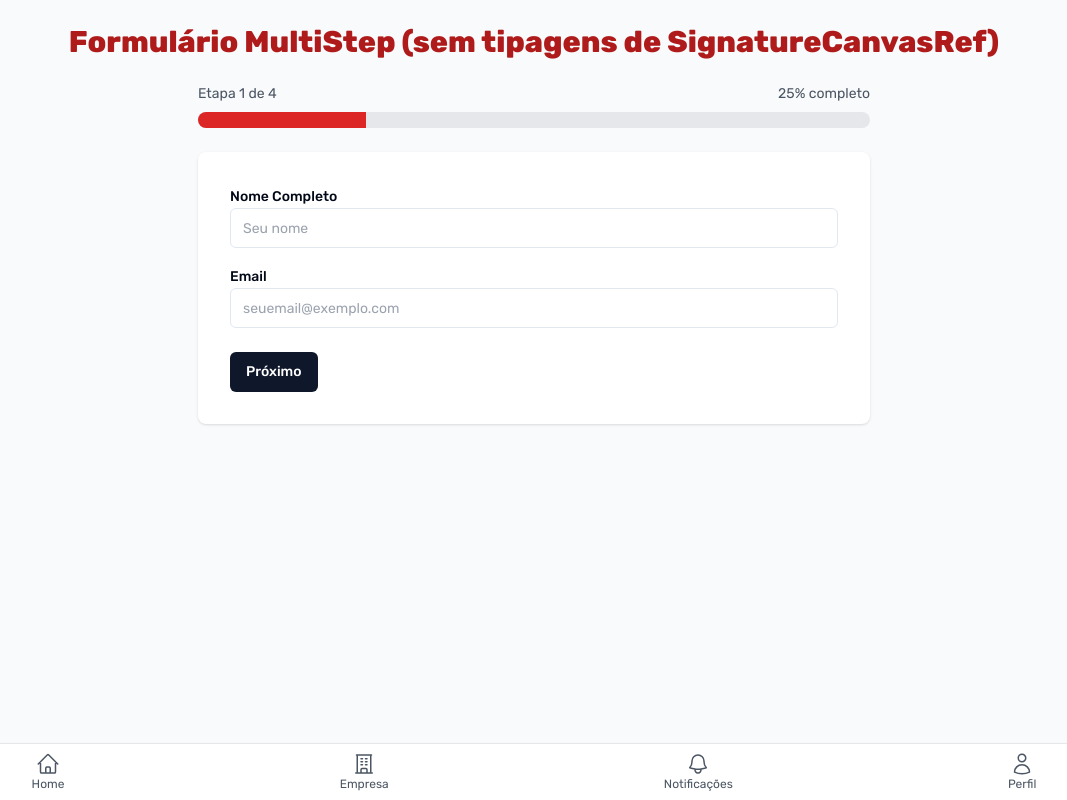
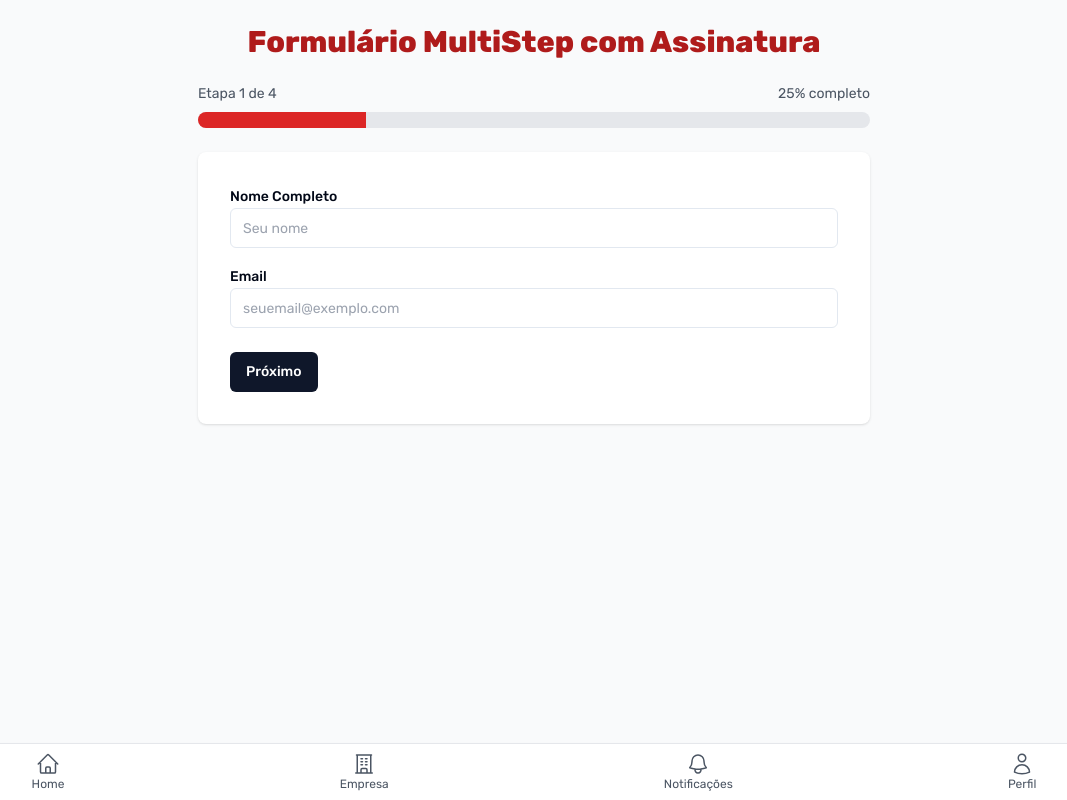
Before and after one commit to Hugoritimo/ConstruLink, a Next.js app in the folder frontend/: page /form in a window 1280 px wide. Shown: the whole page, without its empty margins (106-1173 px from the left). Built offline with nearby package versions, Linux system fonts and the light colour scheme.

Commit message:
Mudanças

```diff
--- a/frontend/src/app/form/page.tsx
+++ b/frontend/src/app/form/page.tsx
@@ -1,5 +1,3 @@
-// Exemplo: src/app/form/page.tsx
-
 "use client";
 
 import React, { useRef, useState, useEffect } from "react";
@@ -17,17 +15,13 @@ import SignatureCanvas from "react-signature-canvas";
 import { FaExclamationCircle } from "react-icons/fa";
 import Image from "next/image";
 
-// Importando Button, Input, Label, Textarea como named exports
+// Importando com named exports
 import { Button } from "@/components/ui/button";
 import { Input } from "@/components/ui/input";
 import { Label } from "@/components/ui/label";
 import { Textarea } from "@/components/ui/textarea";
 
-// Removemos qualquer "type SignatureCanvasRef" e vamos só usar 'useRef(null)'
-
-// ------------------------------------------------------
-// 1) Schema Zod
-// ------------------------------------------------------
+// ------------- Schema Zod (todos opcionais) -------------
 const rootSchema = z.object({
   nomeCompleto: z
     .string()
@@ -52,7 +46,6 @@ const rootSchema = z.object({
     .or(z.literal("")),
 });
 
-// Estado inicial do checklist
 const initialChecklist = [
   { item: "EPI Adequado", status: false },
   { item: "Área Sinalizada", status: false },
@@ -62,14 +55,12 @@ const initialChecklist = [
   { item: "Extintores de Incêndio Disponíveis", status: false },
 ];
 
-// Tipagem do formulário
+// Tipagem do Formulário
 type FormData = z.infer<typeof rootSchema>;
 
-// ------------------------------------------------------
-// 2) Etapas (sem tipagens para SignatureCanvasRef)
-// ------------------------------------------------------
+// ------------- Steps (sem tooltip) -------------
 
-// Etapa 1
+// Step 1
 const StepOne: React.FC = () => {
   const {
     register,
@@ -119,7 +110,7 @@ const StepOne: React.FC = () => {
   );
 };
 
-// Etapa 2
+// Step 2
 const StepTwo: React.FC = () => {
   const {
     watch,
@@ -143,7 +134,6 @@ const StepTwo: React.FC = () => {
           {checklist &&
             checklist.map((item, index) => (
               <div key={index} className="flex items-center space-x-2">
-                {/* input checkbox simples */}
                 <input
                   type="checkbox"
                   checked={item.status}
@@ -184,7 +174,7 @@ const StepTwo: React.FC = () => {
   );
 };
 
-// Etapa 3 (Assinatura) - sem tipagem para o ref
+// Step 3 (Assinatura)
 const StepThree: React.FC = () => {
   const {
     register,
@@ -193,14 +183,10 @@ const StepThree: React.FC = () => {
     watch,
   } = useFormContext<FormData>();
 
-  // Note que não definimos tipo: useRef(null)
+  // Removendo tipagens, usando useRef(null)
   const sigCanvasRef = useRef(null);
 
-  // Capturar assinatura
   const saveSignature = () => {
-    // Aqui, se quiser chamar métodos, talvez precise de:
-    // (sigCanvasRef.current as any).getTrimmedCanvas()?.toDataURL()
-    // para não dar erro de TS, ou ignorar TS
     if (sigCanvasRef.current) {
       const signature = (sigCanvasRef.current as any)
         .getTrimmedCanvas()
@@ -209,7 +195,6 @@ const StepThree: React.FC = () => {
     }
   };
 
-  // Limpar assinatura
   const clearSignature = () => {
     if (sigCanvasRef.current) {
       (sigCanvasRef.current as any).clear();
@@ -261,10 +246,10 @@ const StepThree: React.FC = () => {
           />
         </div>
         <div className="flex space-x-2 mt-2">
-          <Button type="button" onClick={clearSignature} variant="outline">
+          <Button type="button" variant="outline" onClick={clearSignature}>
             Limpar Assinatura
           </Button>
-          <Button type="button" onClick={saveSignature} variant="default">
+          <Button type="button" variant="default" onClick={saveSignature}>
             Salvar Assinatura
           </Button>
         </div>
@@ -281,7 +266,7 @@ const StepThree: React.FC = () => {
   );
 };
 
-// Etapa 4
+// Step 4 (Revisão)
 const StepFour: React.FC = () => {
   const { getValues } = useFormContext<FormData>();
   const data = getValues();
@@ -350,13 +335,11 @@ const StepFour: React.FC = () => {
   );
 };
 
-// ------------------------------------------------------
-// 3) Componente Principal (MultiStepForm)
-// ------------------------------------------------------
-const MultiStepForm: React.FC = () => {
-  // Passo atual
+// ------------- Componente Principal MultiStepForm -------------
+export default function MultiStepForm() {
   const [currentStep, setCurrentStep] = useState(1);
 
+  // React Hook Form global
   const methods = useForm<FormData>({
     resolver: zodResolver(rootSchema),
     defaultValues: {
@@ -406,11 +389,9 @@ const MultiStepForm: React.FC = () => {
         },
         body: JSON.stringify(data),
       });
-
       if (!response.ok) {
         throw new Error("Erro ao enviar o formulário.");
       }
-
       console.log("Dados Finais: ", data);
       localStorage.removeItem(localStorageKey);
       toast.success("Formulário finalizado e dados enviados.");
@@ -433,9 +414,10 @@ const MultiStepForm: React.FC = () => {
           initial={{ opacity: 0, y: -30 }}
           animate={{ opacity: 1, y: 0 }}
         >
-          Formulário MultiStep (sem tipagens de SignatureCanvasRef)
+          Formulário MultiStep com Assinatura
         </motion.h1>
 
+        {/* Barra de Progresso */}
         <div className="w-full max-w-2xl mb-6">
           <div className="flex justify-between mb-2">
             <span className="text-sm text-gray-600">
@@ -504,6 +486,7 @@ const MultiStepForm: React.FC = () => {
             )}
           </AnimatePresence>
 
+          {/* Botões de Navegação */}
           <div className="flex justify-between mt-4">
             {currentStep > 1 && (
               <Button type="button" variant="outline" onClick={goBack}>
@@ -525,6 +508,4 @@ const MultiStepForm: React.FC = () => {
       </div>
     </FormProvider>
   );
-};
-
-export default MultiStepForm;
+}
```
